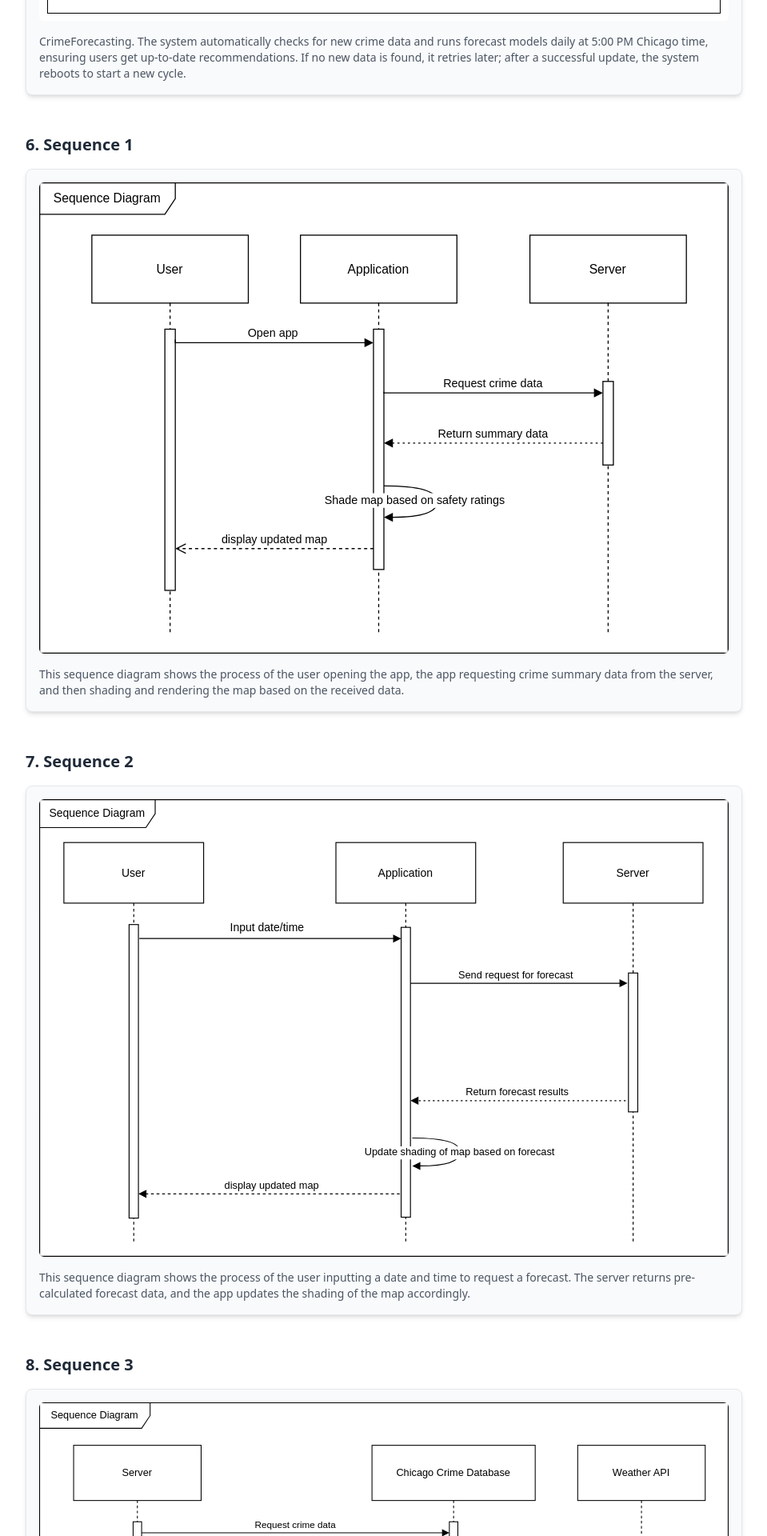
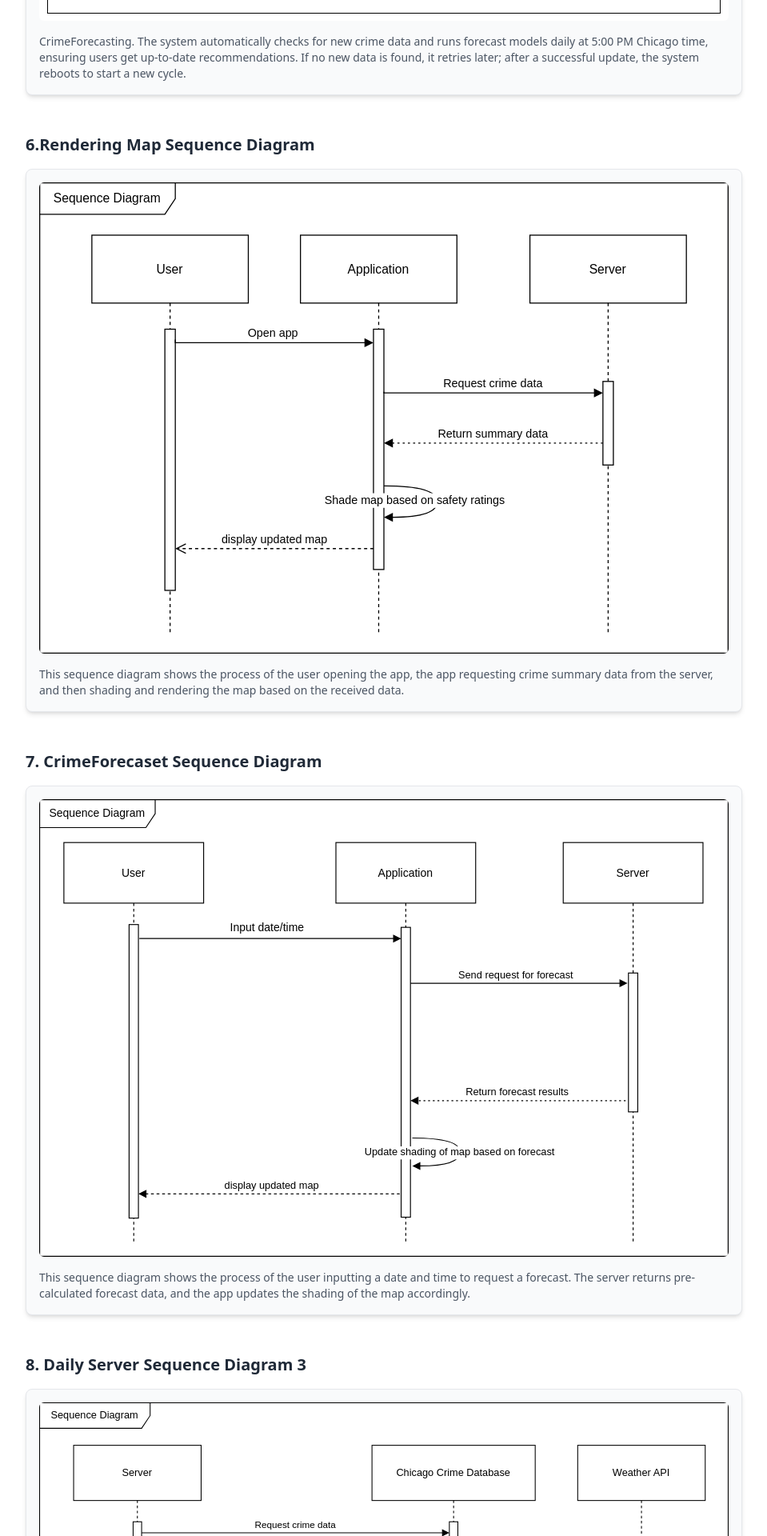
Before and after one commit to PBLGroupG/PBLGroupG.github.io, a Next.js app: page /SystemDesign in a window 1280 px wide. Shown: the part 4064-5984 px from the top of the page at 80% size, without its empty margins (160-1119 px from the left). Built offline with nearby package versions, Linux system fonts and the light colour scheme.

Commit message:
systemDesign Final

```diff
--- a/app/SystemDesign/page.tsx
+++ b/app/SystemDesign/page.tsx
@@ -12,9 +12,9 @@ export default function SystemDesign() {
     { title: '3. State Diagram', src: '/StateDiagram-3.svg' },
     { title: '4. System Overview Diagram', src: '/SystemOverviewSVG.svg' },
     { title: '5. CrimeForecasting Activity Diagram', src: '/CrimeForecastingSVG.svg' },
-    { title: '6. Sequence 1', src: '/Sequence1.drawio-2.svg' },
-    { title: '7. Sequence 2', src: '/sequence2.drawio-2.svg' },
-    { title: '8. Sequence 3', src: '/sequence3.drawio-2.svg' },
+    { title: '6.Rendering Map Sequence Diagram ', src: '/Sequence1.drawio-2.svg' },
+    { title: '7. CrimeForecaset Sequence Diagram', src: '/sequence2.drawio-2.svg' },
+    { title: '8. Daily Server Sequence Diagram 3', src: '/sequence3.drawio-2.svg' },
   ]
 
   return (
```
